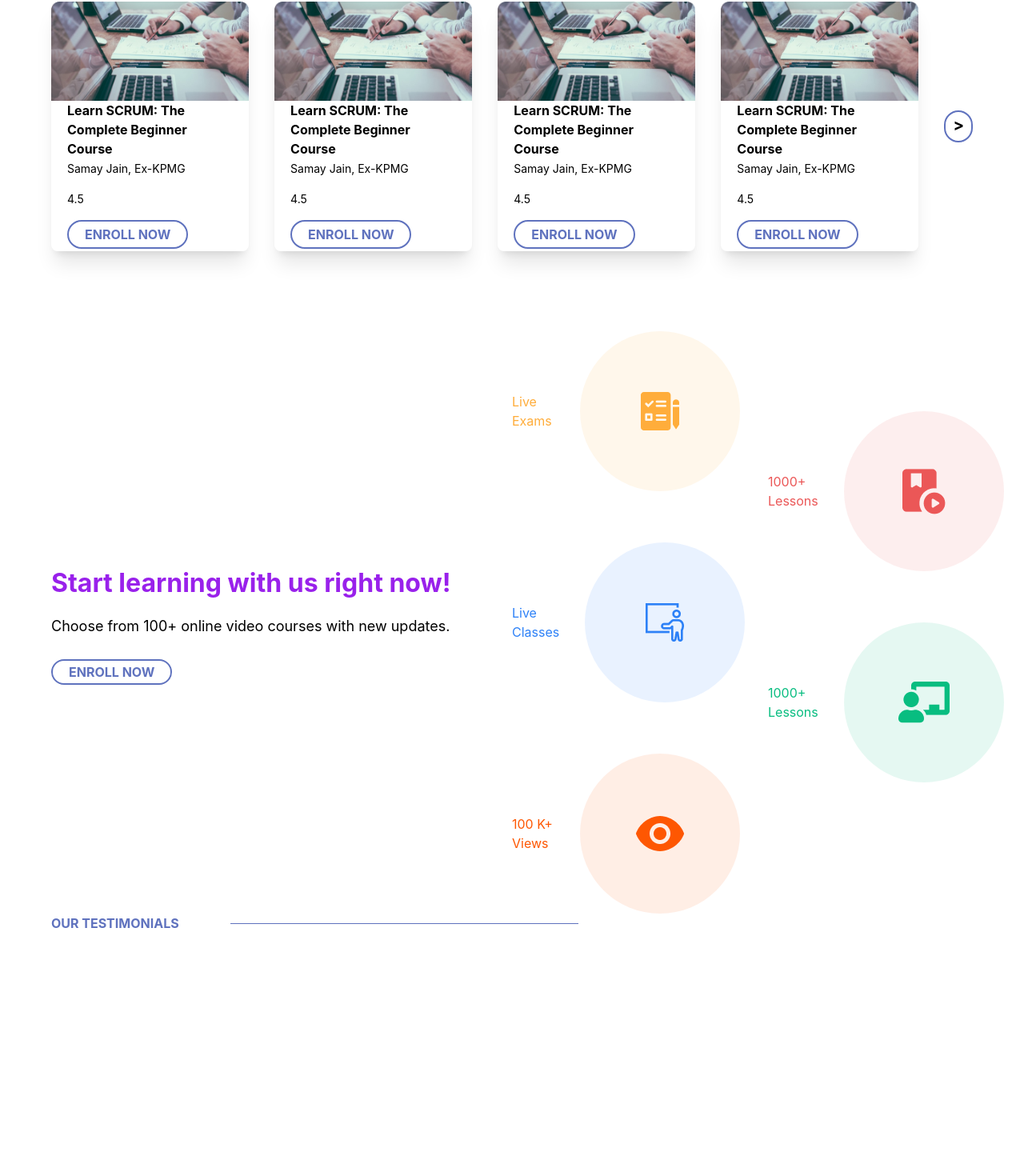
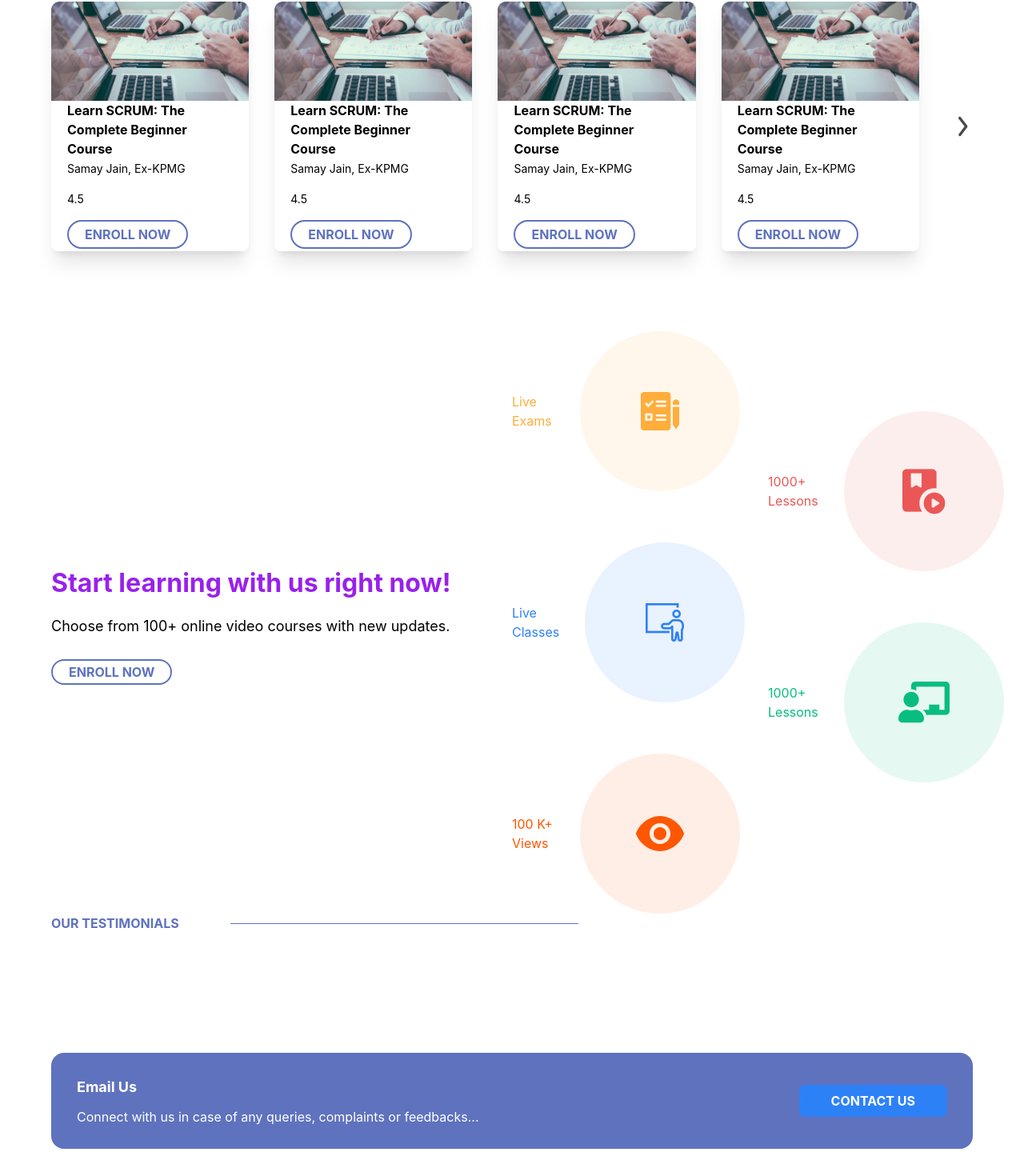
Before and after one commit to moniruzzaman01/task-DiGiLABS, a React (Create React App) app: page / in a window 1280 px wide. Shown: the part 931-2401 px from the top of the page at 80% size. Before the commit the page ends 2161 px from the top, so only its background shows below. Built offline with nearby package versions, Linux system fonts and the light colour scheme.

Commit message:
contact added

```diff
--- /dev/null
+++ b/src/Components/Contact.js
@@ -0,0 +1,19 @@
+import React from "react";
+
+const Contact = () => {
+  return (
+    <div className=" h-[120px] mx-16 rounded-2xl p-8 flex justify-between items-center bg-[#5F72BE] text-white mt-[150px] ">
+      <div>
+        <p className=" text-[18px] font-bold mb-3 ">Email Us</p>
+        <span>
+          Connect with us in case of any queries, complaints or feedbacks...
+        </span>
+      </div>
+      <button className=" bg-[#2D81F7] px-10 py-2 rounded-lg uppercase font-bold ">
+        Contact us
+      </button>
+    </div>
+  );
+};
+
+export default Contact;
--- a/src/Components/Courses.js
+++ b/src/Components/Courses.js
@@ -1,5 +1,6 @@
 import React from "react";
 import img from "../assets/Rectangle 5.png";
+import right from "../assets/right-arrow.png";
 
 const Courses = () => {
   return (
@@ -30,8 +31,9 @@ const Courses = () => {
             </div>
           </div>
         ))}
-        <div className=" h-10 w-10 cursor-pointer border-2 border-[#5f72be] rounded-full">
-          <p className="text-xl text-center leading-8 font-bold ">{">"}</p>
+        <div className=" h-10 w-10 rounded-full flex items-center cursor-pointer">
+          <img className=" ml-4" src={right} alt="" />
+          {/* <p className="text-xl text-center leading-8 font-bold ">{">"}</p> */}
         </div>
       </div>
     </div>
--- a/src/Pages/Home.js
+++ b/src/Pages/Home.js
@@ -1,4 +1,5 @@
 import React from "react";
+import Contact from "../Components/Contact";
 import Courses from "../Components/Courses";
 import Hero from "../Components/Hero";
 import Services from "../Components/Services";
@@ -11,6 +12,7 @@ const Home = () => {
       <Courses />
       <Services />
       <Testimonial />
+      <Contact />
     </div>
   );
 };
```
